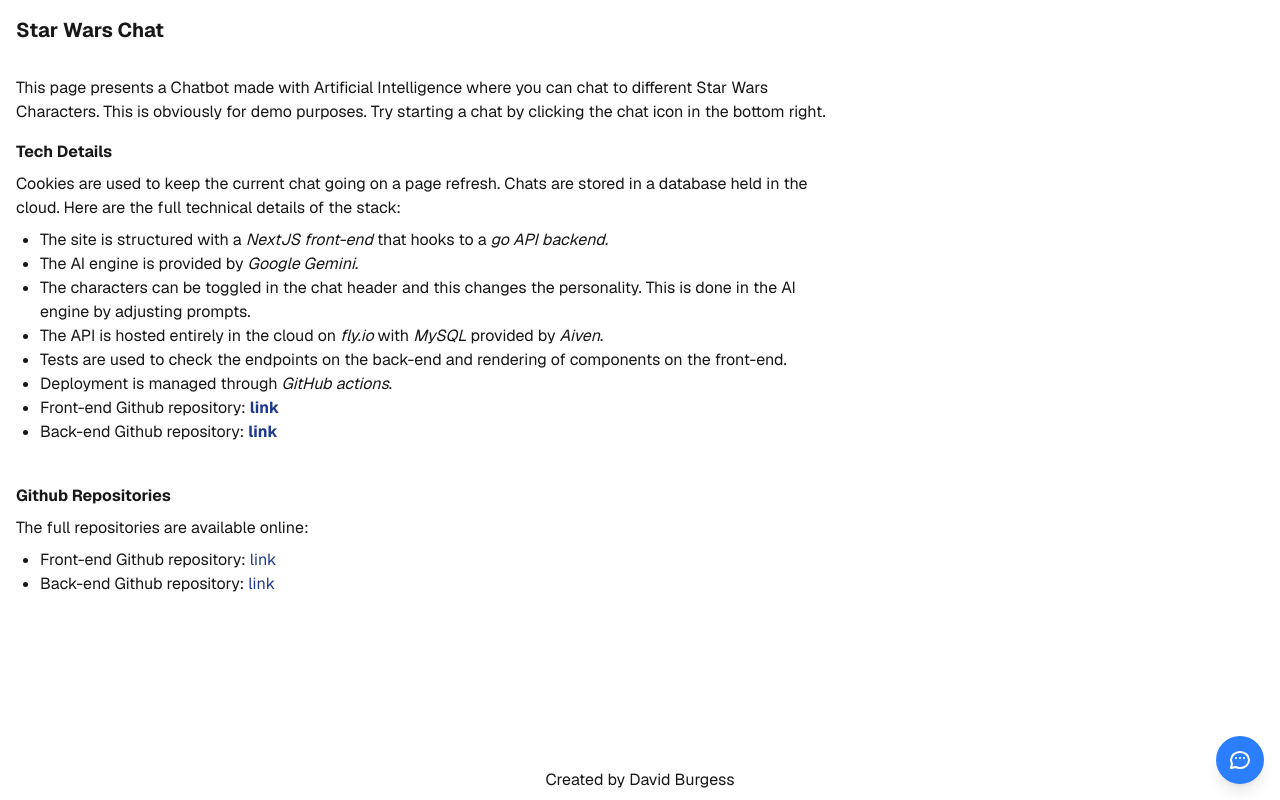
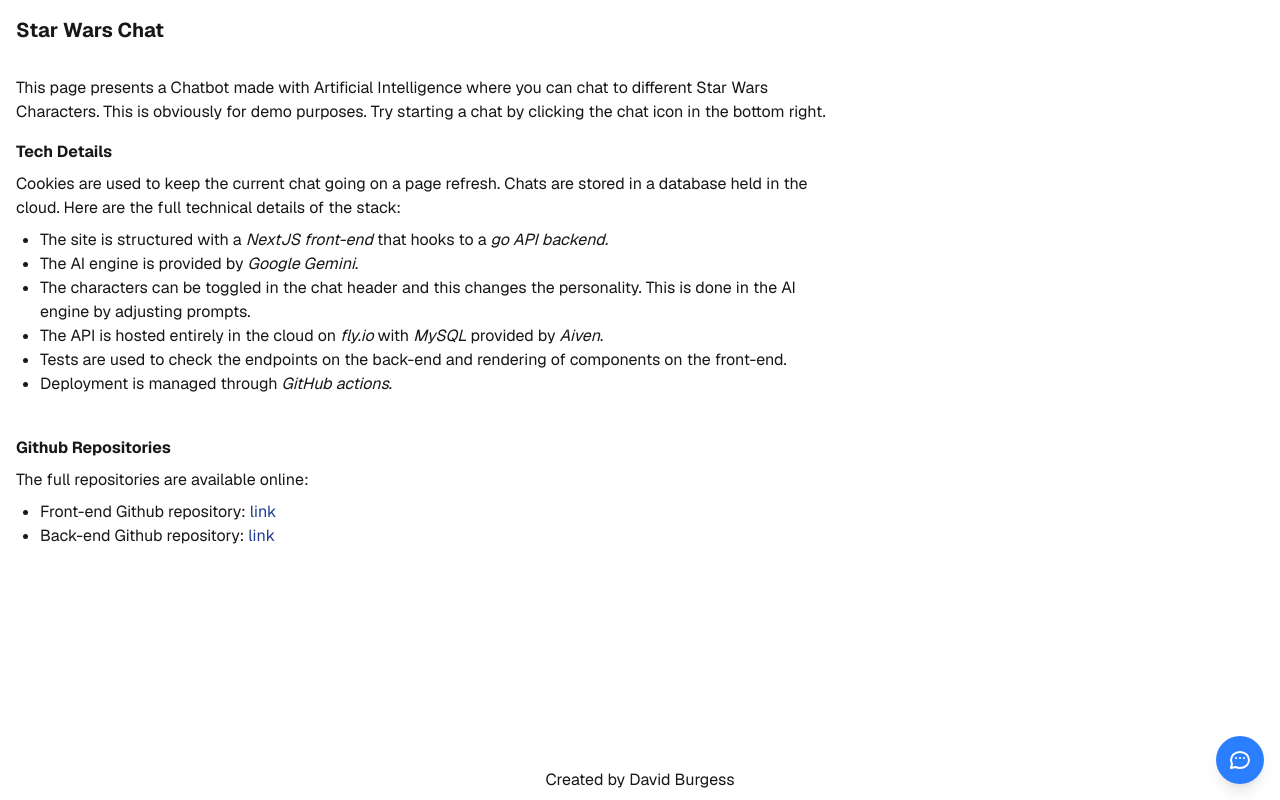
Before and after one commit to dbhighlander/star_wars_chat_frontend, a Next.js app: page / in a window 1280 px wide. Built offline with nearby package versions, Linux system fonts and the light colour scheme; no server answers.

Commit message:
Removed links

```diff
--- a/src/app/page.tsx
+++ b/src/app/page.tsx
@@ -24,8 +24,6 @@
                 <li>The API is hosted entirely in the cloud on <span className='italic'>fly.io</span> with <span className='italic'>MySQL</span> provided by <span className='italic'>Aiven</span>.</li>
                 <li>Tests are used to check the endpoints on the back-end and rendering of components on the front-end.</li>
                 <li>Deployment is managed through <span className='italic'>GitHub actions</span>.</li>
-                <li>Front-end Github repository: <a className='text-blue-900 font-bold' href='https://github.com/dbhighlander/star_wars_chat_frontend'>link</a></li>
-                <li>Back-end Github repository: <a className='text-blue-900 font-bold' href='https://github.com/dbhighlander/star_wars_chat_backend'>link</a></li>
               </ul>
               <h2 className='texr-l font-bold mt-4 mb-2'>Github Repositories</h2>
               <p>The full repositories are available online:</p>
```
